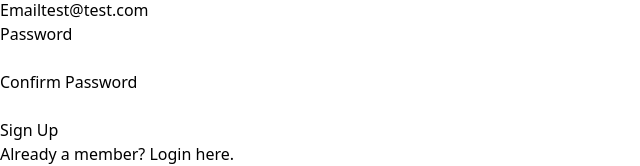
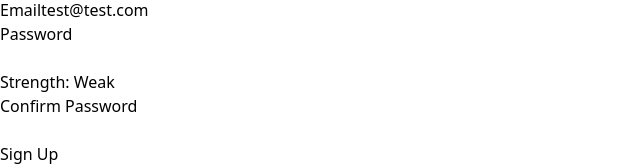
Before and after one commit to cryshansen/login-feature-react, a React (Vite) app: page /signup in a window 1280 px wide. Shown: the part 2356-2522 px from the top of the page, without its empty margins (0-640 px from the left). Built offline with nearby package versions, Linux system fonts and the light colour scheme.

Commit message:
Post 2c Password Strength Meter

```diff
--- a/src/features/auth/components/forms/ConfirmPasswordFields.jsx
+++ b/src/features/auth/components/forms/ConfirmPasswordFields.jsx
@@ -4,6 +4,8 @@ import { EyeIcon, EyeSlashIcon } from "@heroicons/react/24/outline";
 import PasswordRules from "./PasswordRules";
 import {getPasswordRules} from "../utils/passwordRules";
 
+import PasswordStrengthMeter from "./PasswordStrengthMeter";
+import {getPasswordStrength} from "../utils/passwordStrength";
 
 export default function ConfirmPasswordFields({
   password,
@@ -17,7 +19,7 @@ export default function ConfirmPasswordFields({
   const [touched, setTouched] = useState(false);
 
   const rules = getPasswordRules(password, confirm);
-
+  const strength = getPasswordStrength(password);
 
   const passwordsMatch = password && confirm && password === confirm;
 
@@ -55,7 +57,7 @@ export default function ConfirmPasswordFields({
             )}
           </button>
         </div>
-
+        <PasswordStrengthMeter strength={strength} />
       </div>
 
       {/* Confirm Password */}
--- /dev/null
+++ b/src/features/auth/components/forms/PasswordStrengthMeter.jsx
@@ -0,0 +1,28 @@
+export default function PasswordStrengthMeter({ strength }) {
+  const colors = [
+    "bg-red-400",
+    "bg-orange-400",
+    "bg-yellow-400",
+    "bg-green-400",
+    "bg-emerald-500",
+  ];
+
+  return (
+    <div className="mt-2">
+      <div className="flex gap-1">
+        {[0, 1, 2, 3].map((i) => (
+          <div
+            key={i}
+            className={`h-1 flex-1 rounded
+              ${i < strength.score ? colors[strength.score] : "bg-gray-200"}
+            `}
+          />
+        ))}
+      </div>
+
+      <p className="mt-1 text-xs text-gray-400">
+        Strength: <span className="font-medium">{strength.label}</span>
+      </p>
+    </div>
+  );
+}
--- a/src/features/auth/components/forms/SignupForm.jsx
+++ b/src/features/auth/components/forms/SignupForm.jsx
@@ -18,6 +18,7 @@ export default function SignupForm({ darkMode }) {
   darkMode = true; // temp for testing
 
   const passwordsMatch = password.length > 0 && confirm.length > 0 && password === confirm;
+  const canSubmit = passwordsMatch && strength.score >=3 && firstName && lastName && email;
 
   const handleSubmit = async (e) => {
 
@@ -77,8 +78,6 @@ export default function SignupForm({ darkMode }) {
             />
           </div>
            {/* Password */}
-
-
           <ConfirmPasswordFields
             password={password}
             setPassword={setPassword}
--- /dev/null
+++ b/src/features/auth/components/utils/passwordStrength.js
@@ -0,0 +1,13 @@
+export function getPasswordStrength(password) {
+  let score = 0;
+
+  if (password.length >= 8) score++;
+  if (/[A-Z]/.test(password)) score++;
+  if (/\d/.test(password)) score++;
+  if (/[^A-Za-z0-9]/.test(password)) score++;
+
+  return {
+    score,
+    label: ["Weak", "Fair", "Good", "Strong", "Very Strong"][score],
+  };
+}
```
